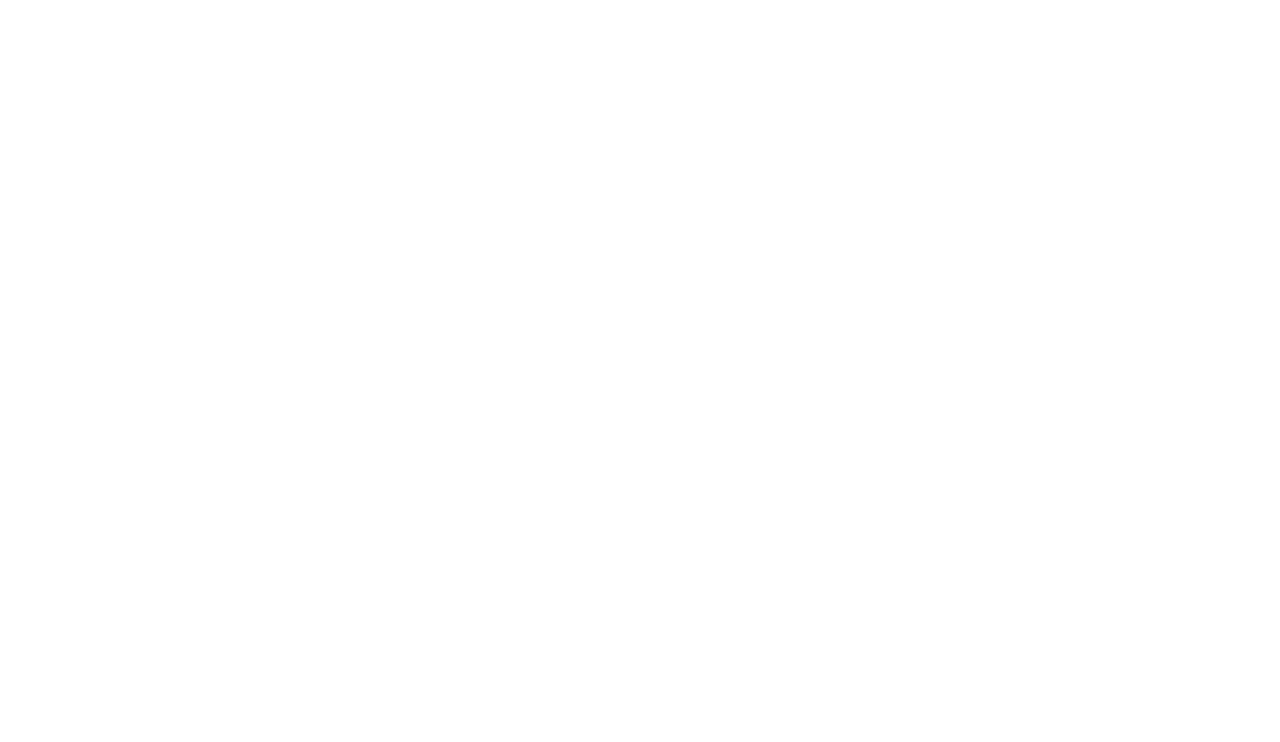
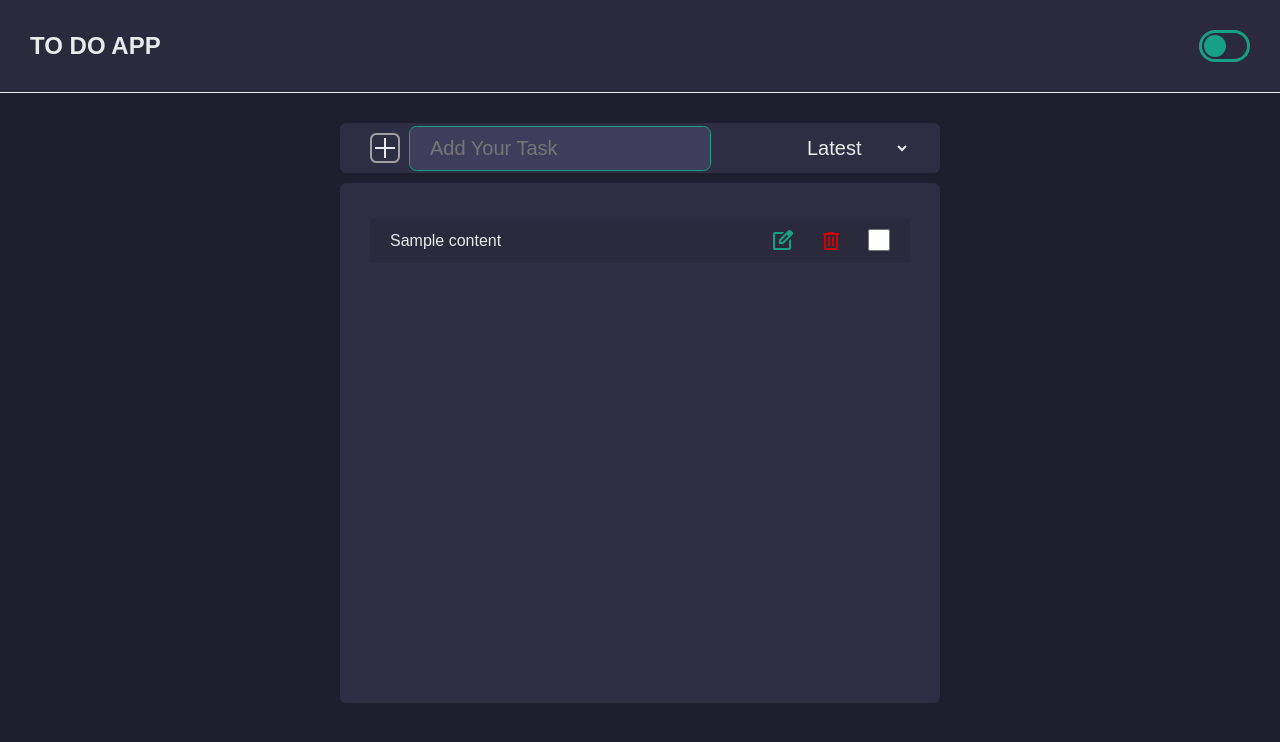
Before and after one commit to hassanhajizadeh/toDoList, a plain HTML site: page index.html in a window 1280 px wide. Drawn offline with Linux system fonts and the light colour scheme.

Commit message:
creating to do app prototype , adding dark theme button and functionality for delete and check tasks

```diff
--- a/index.html
+++ b/index.html
@@ -1,11 +1,63 @@
 <!DOCTYPE html>
 <html lang="en">
+
 <head>
-    <meta charset="UTF-8">
-    <meta name="viewport" content="width=device-width, initial-scale=1.0">
+    <meta charset="UTF-8"/>
+    <meta name="viewport" content="width=device-width, initial-scale=1.0"/>
+    <link rel="stylesheet" href="style.css"/>
     <title>Todo-List</title>
 </head>
+
 <body>
+    <!-- start nav bar section containing the logo and dark-light-them button -->
+    <nav>
+        <h1>To Do App</h1>
+        <div id="dark-theme">
+            <input type="checkbox" id="dark-theme-btn" onclick="darkThemeBtnToggle()"/>
+            <label for="dark-theme-btn">
+                <div id="bullet">
+                </div>
+            </label>
+        </div>
+    </nav>
+    <!-- end nav bar section containing the logo and dark-light-them button -->
 
+    <div id="content">
+
+        <div id="task-controls">
+            <!-- start adding task section -->
+            <div id="add-task">
+                <div id="add-task-icon"  onclick="add_task()">
+                    <div class="plus-bar"></div>
+                    <div class="plus-bar"></div>
+                </div>
+                <input type="text" placeholder="Add Your Task" id="add-task-input" autofocus/>
+            </div>
+            <!-- end adding task section -->
+
+            <!-- start sorting task section -->
+            <select id="sort">
+                <option value="latest">Latest</option>
+                <option value="category">Category</option>
+                <option value="priority">Priority</option>
+                <option value="deadline">Dealine</option>
+            </select>
+            <!-- end sorting task section -->
+        </div>
+
+
+        <ul id="tasks">
+            <li>Sample content
+                <div class="task-icons">
+                    <svg xmlns="http://www.w3.org/2000/svg" height="24px" viewBox="0 -960 960 960" width="24px" class="edit-task-icon"><path d="M200-120q-33 0-56.5-23.5T120-200v-560q0-33 23.5-56.5T200-840h357l-80 80H200v560h560v-278l80-80v358q0 33-23.5 56.5T760-120H200Zm280-360ZM360-360v-170l367-367q12-12 27-18t30-6q16 0 30.5 6t26.5 18l56 57q11 12 17 26.5t6 29.5q0 15-5.5 29.5T897-728L530-360H360Zm481-424-56-56 56 56ZM440-440h56l232-232-28-28-29-28-231 231v57Zm260-260-29-28 29 28 28 28-28-28Z"/></svg>
+                    <svg xmlns="http://www.w3.org/2000/svg" height="24px" viewBox="0 -960 960 960" width="24px" class="del-task-icon"><path d="M280-120q-33 0-56.5-23.5T200-200v-520h-40v-80h200v-40h240v40h200v80h-40v520q0 33-23.5 56.5T680-120H280Zm400-600H280v520h400v-520ZM360-280h80v-360h-80v360Zm160 0h80v-360h-80v360ZM280-720v520-520Z"/></svg>
+                    <input type="checkbox" class = 'task_check'>
+                </div>
+            </li>
+        </ul>
+    </div>
+
+
+    <script src="script.js"></script>
 </body>
 </html>
--- a/script.js
+++ b/script.js
@@ -0,0 +1,74 @@
+//define variables
+const add_task_input = document.getElementById("add-task-input");
+const tasks_list = document.getElementById("tasks");
+const task_buttons = `
+    <div class="task-icons">
+        <svg xmlns="http://www.w3.org/2000/svg" height="24px" viewBox="0 -960 960 960" width="24px" class="edit-task-icon"><path d="M200-120q-33 0-56.5-23.5T120-200v-560q0-33 23.5-56.5T200-840h357l-80 80H200v560h560v-278l80-80v358q0 33-23.5 56.5T760-120H200Zm280-360ZM360-360v-170l367-367q12-12 27-18t30-6q16 0 30.5 6t26.5 18l56 57q11 12 17 26.5t6 29.5q0 15-5.5 29.5T897-728L530-360H360Zm481-424-56-56 56 56ZM440-440h56l232-232-28-28-29-28-231 231v57Zm260-260-29-28 29 28 28 28-28-28Z"/></svg>
+        <svg xmlns="http://www.w3.org/2000/svg" height="24px" viewBox="0 -960 960 960" width="24px" class="del-task-icon"><path d="M280-120q-33 0-56.5-23.5T200-200v-520h-40v-80h200v-40h240v40h200v80h-40v520q0 33-23.5 56.5T680-120H280Zm400-600H280v520h400v-520ZM360-280h80v-360h-80v360Zm160 0h80v-360h-80v360ZM280-720v520-520Z"/></svg>
+        <input type="checkbox" class = 'task_check'>
+    </div>
+`;
+
+//start dark-light-theme button section
+function darkThemeBtnToggle(){
+    const light_btn = document.getElementById('dark-theme-btn');
+    const bullet = document.getElementById("bullet");
+    if (!light_btn.checked) {
+        document.documentElement.style.setProperty("--background", getComputedStyle(document.documentElement).getPropertyValue("--dark-background"));
+        document.documentElement.style.setProperty("--primary-text", getComputedStyle(document.documentElement).getPropertyValue("--dark-primary-text"));
+        document.documentElement.style.setProperty("--secondary-text", getComputedStyle(document.documentElement).getPropertyValue("--dark-secondary-text"));
+        document.documentElement.style.setProperty("--task-background", getComputedStyle(document.documentElement).getPropertyValue("--dark-task-background"));
+        document.documentElement.style.setProperty("--completed-task", getComputedStyle(document.documentElement).getPropertyValue("--dark-completed-task"));
+        document.documentElement.style.setProperty("--accent-color", getComputedStyle(document.documentElement).getPropertyValue("--dark-accent-color"));
+        document.documentElement.style.setProperty("--button-background", getComputedStyle(document.documentElement).getPropertyValue("--dark-button-background"));
+        document.documentElement.style.setProperty("--button-hover", getComputedStyle(document.documentElement).getPropertyValue("--dark-button-hover"));
+        bullet.style.transform = "none";
+        document.documentElement.style.caretColor="blue";
+    } else {
+        document.documentElement.style.setProperty("--background", getComputedStyle(document.documentElement).getPropertyValue("--light-background"));
+        document.documentElement.style.setProperty("--primary-text", getComputedStyle(document.documentElement).getPropertyValue("--light-primary-text"));
+        document.documentElement.style.setProperty("--secondary-text", getComputedStyle(document.documentElement).getPropertyValue("--light-secondary-text"));
+        document.documentElement.style.setProperty("--task-background", getComputedStyle(document.documentElement).getPropertyValue("--light-task-background"));
+        document.documentElement.style.setProperty("--completed-task", getComputedStyle(document.documentElement).getPropertyValue("--light-completed-task"));
+        document.documentElement.style.setProperty("--accent-color", getComputedStyle(document.documentElement).getPropertyValue("--light-accent-color"));
+        document.documentElement.style.setProperty("--button-background", getComputedStyle(document.documentElement).getPropertyValue("--light-button-background"));
+        document.documentElement.style.setProperty("--button-hover", getComputedStyle(document.documentElement).getPropertyValue("--light-button-hover"));
+        bullet.style.transform = "translateX(20px)";
+    }
+}
+
+// add task
+function add_task(){
+    if (add_task_input.value.trim() === ""){
+        alert("you should type something and then hit the button ")
+    }
+    else{
+        let newElement = document.createElement("li");
+        newElement.innerHTML = add_task_input.value.trim()+task_buttons ;
+        add_task_input.value = "";
+        tasks_list.appendChild(newElement);
+    }
+}
+
+//trigger add function by pressing enter in task input
+add_task_input.addEventListener('keydown',function(event){
+    if(event.key==='Enter')
+        add_task();
+});
+
+
+//event listener for deleting , checking and editing
+tasks_list.addEventListener('click', function(event) {
+
+    if (event.target.closest('.edit-task-icon')) {
+        // edit icon is clicked
+    }
+    else if (event.target.closest('.del-task-icon')) {
+        // del icon is clicked
+        event.target.closest('li').remove();
+    }
+    else if (event.target.closest('.task_check')) {
+        // check icon is clicked
+        event.target.closest('li').classList.toggle('checked')
+    }
+});
--- a/style.css
+++ b/style.css
@@ -0,0 +1,232 @@
+:root{
+    /*Current theme pallete*/
+    --background : #1E1E2E;
+    --primary-text : #EAEAEA;
+    --secondary-text : #A0A0A0;
+    --task-background : #2A2A3C;
+    --completed-task : #3A3A4F;
+    --accent-color : #16A085;
+    --button-background : #2D2D44;
+    --button-hover : #3E3E5C;
+
+    /*Dark theme palette*/
+    --dark-background : #1E1E2E;
+    --dark-primary-text : #EAEAEA;
+    --dark-secondary-text : #A0A0A0;
+    --dark-task-background : #2A2A3C;
+    --dark-completed-task : #3A3A4F;
+    --dark-accent-color : #16A085;
+    --dark-button-background : #2D2D44;
+    --dark-button-hover : #3E3E5C;
+
+    /*Light theme palette*/
+    --light-background : #F8F9FA;
+    --light-primary-text : #333333;
+    --light-secondary-text : #666666;
+    --light-task-background : #FFFFFF;
+    --light-completed-task : #D9F7BE;
+    --light-accent-color : #16A085;
+    --light-button-background : #EAEAEA;
+    --light-button-hover : #D6D6D6;
+}
+
+*{
+    padding: 0px;
+    margin: 0px;
+    box-sizing: border-box;
+    font-family: sans-serif;
+}
+body{
+    background-color: var(--background);
+}
+nav{
+    display: flex;
+    width: 100%;
+    align-items: center;
+    justify-content: space-between;
+    padding: 30px;
+    border-bottom: 1px solid ;
+    background-color: var(--task-background);
+    color:var(--dark-primary-text)
+}
+nav h1{
+    text-transform: uppercase;
+    color: var(--primary-text);
+}
+#dark-theme-btn{
+    display: none;
+}
+#dark-theme label{
+    display: flex;
+    align-items: center;
+    padding: 0px 2px;
+    width: 51px;
+    height: 32px;
+    border: 3px solid var(--accent-color);
+    border-radius: 2rem;
+    background:transparent;
+    cursor: pointer;
+}
+#bullet{
+    height: 22px;
+    width: 22px;
+    background-color: var(--accent-color);
+    border-radius: 50%;
+    transition: .3s ease transform;
+}
+
+/*----------------------------------------------*/
+
+#content{
+    width : 100%;
+    height: 80vh;
+    display: flex;
+    flex-direction: column;
+    align-items: center;
+    padding: 30px;
+    overflow-y: auto;
+}
+
+#task-controls{
+    display: flex;
+    justify-content: space-between;
+    align-items: center;
+    padding: 5px 30px;
+    border-radius: .4rem;
+    min-width: 600px;
+    height: 50px;
+    background-color: var(--button-background);
+    margin-bottom: 10px;
+}
+
+#add-task {
+    display: flex;
+    align-items: center;
+}
+
+#add-task-icon{
+    position: relative;
+    display: flex;
+    flex-direction: column;
+    width: 30px;
+    height: 30px;
+    display: flex;
+    align-items: center;
+    justify-content: center;
+    border: 2px solid var(--secondary-text);
+    border-radius: .4rem;
+    cursor: pointer;
+}
+#add-task-icon:hover{
+    background-color: var(--accent-color);
+}
+#add-task-icon:hover > *{
+    background-color: var(--background);
+}
+#add-task-icon:hover > .plus-bar:first-child{
+    transform: rotateZ(180deg);
+}
+#add-task-icon:hover > .plus-bar:last-child{
+    transform: rotateZ(90deg);
+}
+
+.plus-bar{
+    transition: .3s ease all;
+    position: absolute;
+    height: 2px;
+    width: 20px;
+    background-color: var(--primary-text);
+}
+.plus-bar:nth-child(1){
+    transform: rotateZ(90deg);
+}
+
+
+#add-task input{
+    background-color: var(--button-hover);
+    color: var(--primary-text);
+    border-radius: .4rem;
+    font-size: 20px;
+    border : none;
+    margin-left: 10px;
+    width: 300px;
+    padding: 10px 20px;
+}
+#add-task input:focus{
+    outline: 1px solid var(--accent-color);
+}
+
+#sort{
+    height: 30px;
+    border: 1px solid var(--secondary-text);
+    color: var(--primary-text);
+    background-color: transparent;
+    padding: 0px 5px;
+    font-size: 20px;
+    cursor: pointer;
+    border: none;
+}
+#sort option{
+    background-color: var(--button-background);
+    color: var(--primary-text);
+    cursor: pointer;
+}
+
+#tasks{
+    display: flex;
+    flex-direction: column;
+    justify-content:flex-start;
+    align-items: center;
+    border-radius: .4rem;
+    background-color: var(--button-background);
+    padding: 30px;
+    width: 600px;
+    height: 65vh;
+    overflow-y:auto;
+}
+
+ul li{
+    display: flex;
+    align-items: center;
+    justify-content: space-between;
+    width: 100%;
+    height: 45px;
+    background-color:var(--task-background);
+    color: var(--primary-text);
+    border-radius: .2rem;
+    margin: 5px 0px;
+    padding: 20px;
+}
+
+.task-icons {
+    display: flex;
+    width: 120px;
+    justify-content: space-between;
+}
+.edit-task-icon{
+    fill: var(--accent-color);
+    cursor: pointer;
+}
+
+.del-task-icon{
+    fill: rgb(207, 1, 1);
+    cursor: pointer;
+}
+
+.task_check{
+    width: 22px;
+    height: 22px;
+    cursor: pointer;
+    color: #1E1E2E  ;
+    accent-color: var(--button-background);
+}
+.task_check:checked{
+    accent-color: var(--accent-color);
+}
+
+
+.checked {
+    text-decoration: line-through var(--accent-color);
+    text-decoration-thickness: 2px;
+    background-color: var(--completed-task);
+}
```
Also changed, not shown: icon/add_24dp_E3E3E3_FILL0_wght400_GRAD0_opsz24.png (added), icon/delete_24dp_E3E3E3_FILL0_wght400_GRAD0_opsz24.svg (added), icon/edit_square_24dp_E3E3E3_FILL0_wght400_GRAD0_opsz24.svg (added).
